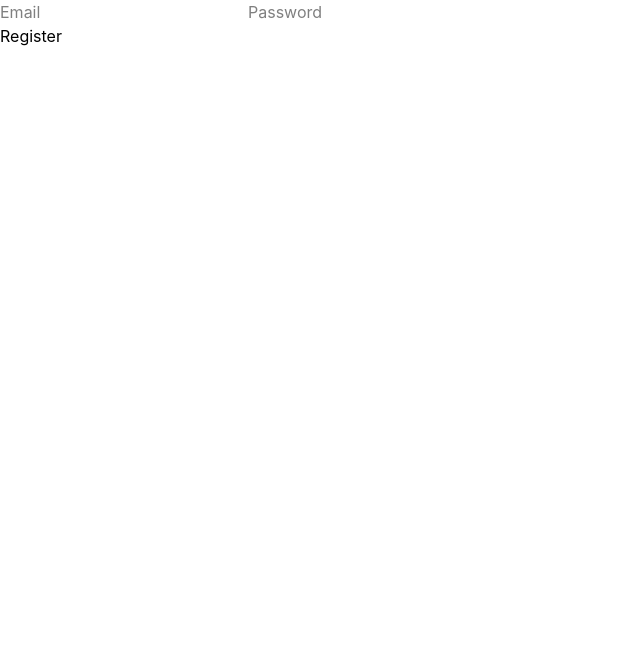
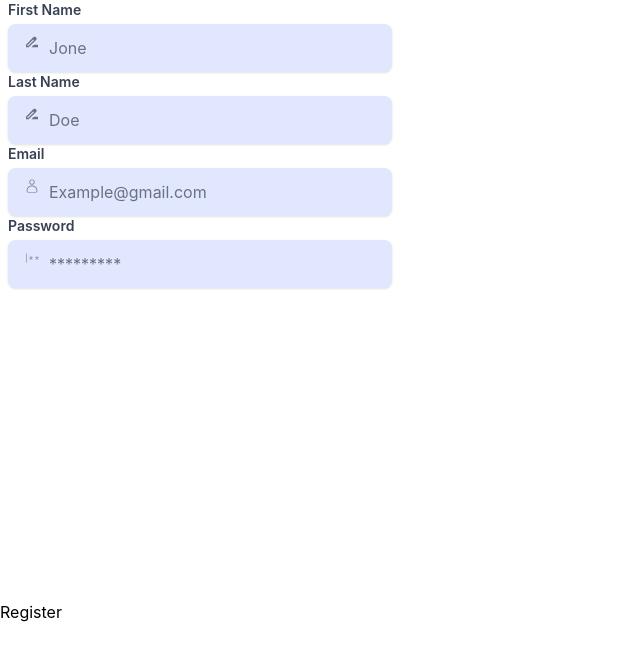
Before and after one commit to AlazarBekele/Real-Time-Chat-App, a React (Vite) app in the folder frontend/vite-project/: page /register in a window 1280 px wide. Shown: the top 660 px of the page, without its empty margins (0-640 px from the left). Built offline with nearby package versions, Linux system fonts and the light colour scheme.

Commit message:
feat: finish user register profile on firestore

```diff
--- a/frontend/vite-project/src/App.jsx
+++ b/frontend/vite-project/src/App.jsx
@@ -3,13 +3,25 @@ import Mainpage from "./Components/Main/mainpage.jsx";
 import LoginPage from "./Components/Authentication/LoginPage/loginpage.jsx";
 import Register from "./Components/Authentication/Registration/registration.jsx";
 
+// ProtectedRoute
+import ProtectedRoute from "./Components/routes/ProtectedRoute.jsx";
+
 function App() {
+  const user = true;
+
   return (
     <>
       <Routes>
         <Route path="/" element={<LoginPage />} />
         <Route path="/register" element={<Register />} />
-        <Route path="/main" element={<Mainpage />} />
+        <Route
+          path="/main"
+          element={
+            <ProtectedRoute user={user}>
+              <Mainpage />
+            </ProtectedRoute>
+          }
+        />
       </Routes>
     </>
   );
--- a/frontend/vite-project/src/Components/Authentication/Registration/registration.jsx
+++ b/frontend/vite-project/src/Components/Authentication/Registration/registration.jsx
@@ -1,39 +1,117 @@
 import { useState } from "react";
+// Icons
+import { Icons } from "../../../assets/Icons/Icons";
+
 import { createUserWithEmailAndPassword } from "firebase/auth";
-import { auth } from "../../../firebase/firebase";
+import { doc, setDoc, serverTimestamp } from "firebase/firestore";
+import { auth, db } from "../../../firebase/firebase";
+
+// Showing Authentication row
+import { updateProfile } from "firebase/auth";
 
 function Register() {
+  const [firstname, setFirstname] = useState("");
+  const [lastname, setLastname] = useState("");
   const [email, setEmail] = useState("");
   const [password, setPassword] = useState("");
 
   const handleRegister = async () => {
     try {
+      console.log("Step 1");
       const userCredential = await createUserWithEmailAndPassword(
         auth,
         email,
         password,
       );
 
-      console.log(userCredential.user);
+      console.log("Step 2");
+      const user = userCredential.user;
+
+      await setDoc(doc(db, "users", user.uid), {
+        uid: user.uid,
+        firstname: firstname,
+        lastname: lastname,
+        email: email,
+        photoURL: "",
+        isOnline: true,
+        createdAt: serverTimestamp(),
+      });
+
+      await updateProfile(user, {
+        displayName: `${firstname} ${lastname}`,
+      });
+
+      console.log(`User ${firstname} ${lastname} is Regisiter Successfully!!`);
+      console.log("Step 3");
     } catch (error) {
+      if (error.code === "auth/email-already-in-use") {
+        window.alert("The Email Is Already Used!");
+      } else {
         console.log(error.message);
+      }
     }
   };
 
   return (
     <>
       <div>
+        <div className="w-[400px] h-[600px]">
+          <label className="w-full px-2 relative block">
+            <span className="mb-1 block text-sm font-semibold text-gray-700">
+              First Name
+            </span>
+            <Icons.name className="text-gray-500 absolute left-6 top-[42px] -translate-y-1/2" />
             <input
+              className="ps-10 bg-indigo-100 w-full h-[48px] shadow-sm p-2 rounded-lg outline-none border border-transparent text-gray-800 placeholder:text-gray-500 transition focus:bg-white focus:border-purple-500 focus:ring-4 focus:ring-purple-100"
+              type="text"
+              id="username"
+              placeholder="Jone"
+              onChange={(e) => setFirstname(e.target.value)}
+            />
+          </label>
+
+          <label className="w-full px-2 relative block">
+            <span className="mb-1 block text-sm font-semibold text-gray-700">
+              Last Name
+            </span>
+            <Icons.name className="text-gray-500 absolute left-6 top-[42px] -translate-y-1/2" />
+            <input
+              className="ps-10 bg-indigo-100 w-full h-[48px] shadow-sm p-2 rounded-lg outline-none border border-transparent text-gray-800 placeholder:text-gray-500 transition focus:bg-white focus:border-purple-500 focus:ring-4 focus:ring-purple-100"
+              type="text"
+              id="username"
+              placeholder="Doe"
+              onChange={(e) => setLastname(e.target.value)}
+            />
+          </label>
+
+          <label className="w-full px-2 relative block">
+            <span className="mb-1 block text-sm font-semibold text-gray-700">
+              Email
+            </span>
+            <Icons.user className="text-gray-500 absolute left-6 top-[42px] -translate-y-1/2" />
+            <input
+              className="ps-10 bg-indigo-100 w-full h-[48px] shadow-sm p-2 rounded-lg outline-none border border-transparent text-gray-800 placeholder:text-gray-500 transition focus:bg-white focus:border-purple-500 focus:ring-4 focus:ring-purple-100"
               type="email"
-          placeholder="Email"
+              id="username"
+              placeholder="Example@gmail.com"
               onChange={(e) => setEmail(e.target.value)}
             />
+          </label>
 
+          <label className="w-full px-2 relative block">
+            <span className="mb-1 block text-sm font-semibold text-gray-700">
+              Password
+            </span>
+            <Icons.passowrd className="text-gray-500 absolute left-6 top-[42px] -translate-y-1/2" />
             <input
+              className="ps-10 bg-indigo-100 w-full h-[48px] shadow-sm p-2 rounded-lg outline-none border border-transparent text-gray-800 placeholder:text-gray-500 transition focus:bg-white focus:border-purple-500 focus:ring-4 focus:ring-purple-100"
               type="password"
-          placeholder="Password"
+              id="username"
+              placeholder="*********"
               onChange={(e) => setPassword(e.target.value)}
             />
+          </label>
+        </div>
       </div>
       <div>
         <button onClick={handleRegister}>Register</button>
--- /dev/null
+++ b/frontend/vite-project/src/Components/routes/protectedroute.jsx
@@ -0,0 +1,11 @@
+import { Navigate } from "react-router-dom";
+
+function ProtectedRoute({ user, children }) {
+  if (!user) {
+    return <Navigate to={"/"} />;
+  }
+
+  return children;
+}
+
+export default ProtectedRoute;
--- a/frontend/vite-project/src/assets/Icons/Icons.jsx
+++ b/frontend/vite-project/src/assets/Icons/Icons.jsx
@@ -3,6 +3,7 @@ import { CiSearch, CiUser, CiVideoOn, CiMenuKebab } from "react-icons/ci";
 import { PiPasswordThin, PiPhoneCallThin } from "react-icons/pi";
 import { IoCallOutline } from "react-icons/io5";
 import { BsSend } from "react-icons/bs";
+import { MdDriveFileRenameOutline } from "react-icons/md";
 
 export const Icons = {
   plus: FaPlus,
@@ -16,4 +17,5 @@ export const Icons = {
   videocall: CiVideoOn,
   menu: CiMenuKebab,
   send: BsSend,
+  name: MdDriveFileRenameOutline,
 };
--- a/frontend/vite-project/src/context/authcontext.jsx
+++ b/frontend/vite-project/src/context/authcontext.jsx
@@ -1,4 +1,6 @@
-import { createContext, useState } from "react";
+import { createContext, useState, useEffect } from "react";
+import { onAuthStateChanged } from "firebase/auth";
+import { auth } from "../Firebase/firebase";
 
 export const AuthContext = createContext();
 
--- a/frontend/vite-project/src/firebase/firebase.js
+++ b/frontend/vite-project/src/firebase/firebase.js
@@ -2,6 +2,8 @@
 import { initializeApp } from "firebase/app";
 import { getAnalytics } from "firebase/analytics";
 import { getAuth } from "firebase/auth";
+import { getFirestore } from "firebase/firestore";
+
 // TODO: Add SDKs for Firebase products that you want to use
 // https://firebase.google.com/docs/web/setup#available-libraries
 
@@ -21,4 +23,6 @@ const firebaseConfig = {
 const app = initializeApp(firebaseConfig);
 // Initialize Authentication
 export const auth = getAuth(app);
+// Firebase Profile DB
+export const db = getFirestore(app);
 // const analytics = getAnalytics(app);
```
Lines whose indentation alone changed are shown as unchanged.
